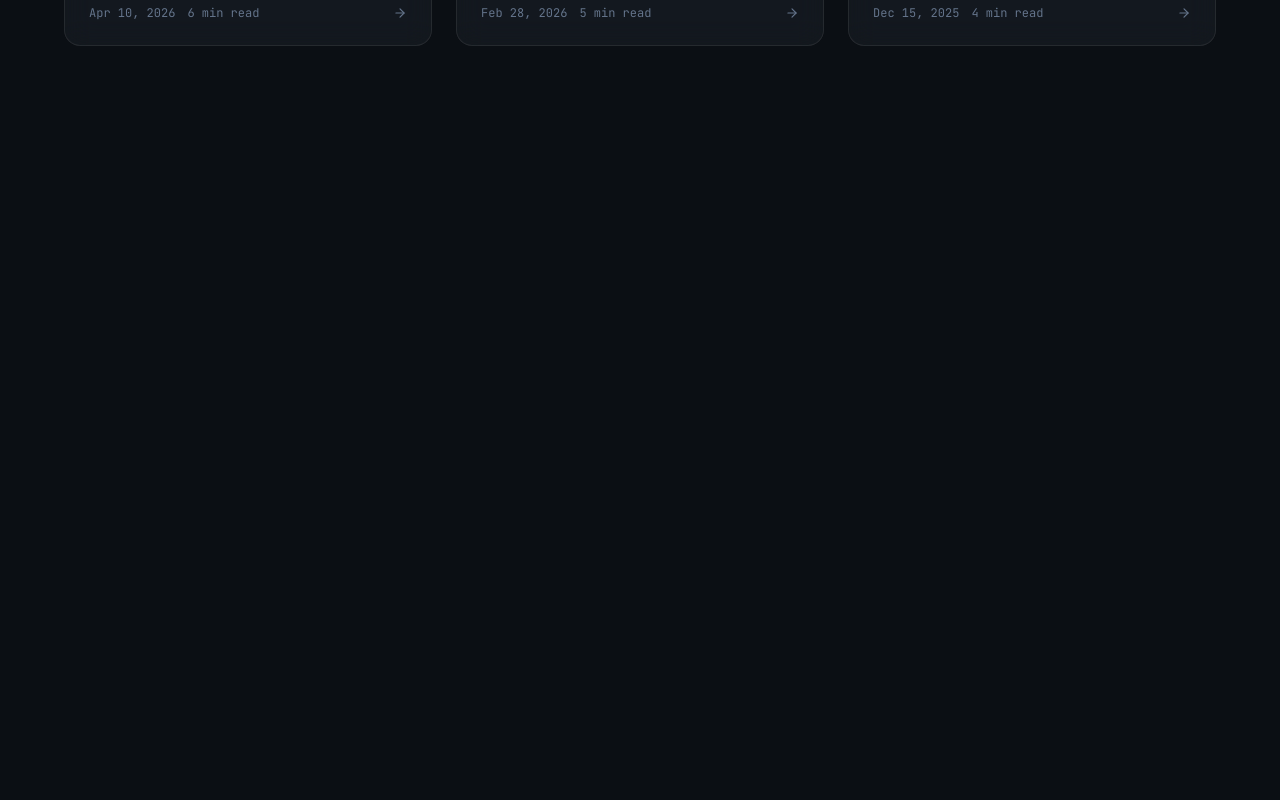
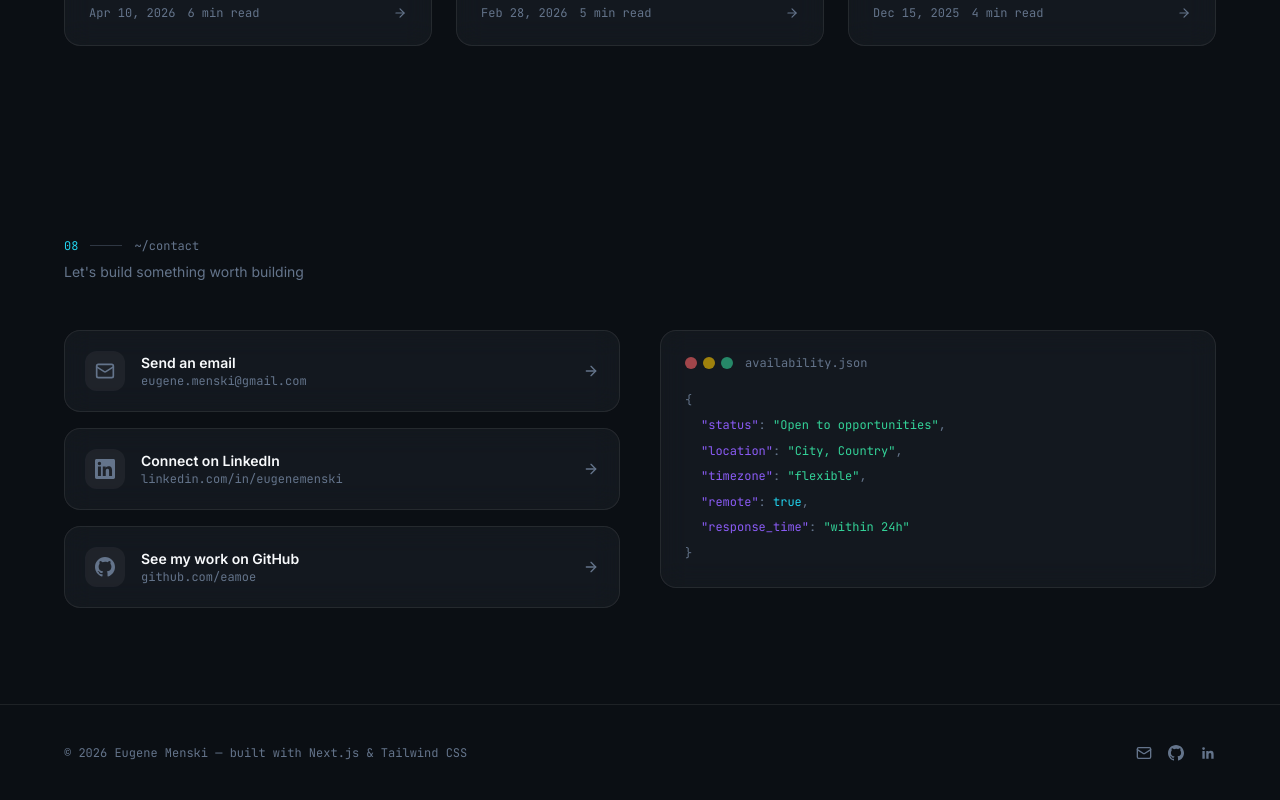
Before and after one commit to eamoe/digital-cv, a Next.js app: page /digital-cv/ in a window 1280 px wide. Shown: the part 5676-6476 px from the top of the page. Built offline with nearby package versions, Linux system fonts and the light colour scheme.

Commit message:
feat: add Contact section and Footer.
Contact: three CTA links (email, LinkedIn, GitHub) with animated entrance, plus a terminal-style availability.json panel.
Footer: copyright, social icon links.
Completes the single-page layout.

```diff
--- a/src/app/page.tsx
+++ b/src/app/page.tsx
@@ -7,6 +7,8 @@ import Process   from '@/components/portfolio/Process'
 import Projects  from '@/components/portfolio/Projects'
 import Vision    from '@/components/portfolio/Vision'
 import Notes     from '@/components/portfolio/Notes'
+import Contact   from '@/components/portfolio/Contact'
+import Footer    from '@/components/portfolio/Footer'
 
 export default function Home() {
   return (
@@ -21,8 +23,9 @@ export default function Home() {
         <Projects />
         <Vision />
         <Notes />
-        <section id="contact"    className="min-h-screen" />
+        <Contact />
       </main>
+      <Footer />
     </>
   )
 }
--- /dev/null
+++ b/src/components/portfolio/Contact.tsx
@@ -0,0 +1,115 @@
+'use client'
+
+import { motion } from 'framer-motion'
+import { Mail, ArrowRight } from 'lucide-react'
+import SectionLabel from './SectionLabel'
+import profile from '@/data/profile.json'
+
+function GithubIcon({ className }: { className?: string }) {
+  return (
+    <svg className={className} viewBox="0 0 24 24" fill="currentColor" aria-hidden="true">
+      <path d="M12 0C5.37 0 0 5.37 0 12c0 5.3 3.44 9.8 8.21 11.39.6.11.82-.26.82-.58v-2.23c-3.34.73-4.03-1.42-4.03-1.42-.55-1.39-1.34-1.76-1.34-1.76-1.09-.74.08-.73.08-.73 1.2.08 1.84 1.24 1.84 1.24 1.07 1.83 2.81 1.3 3.49 1 .11-.78.42-1.31.76-1.61-2.67-.3-5.47-1.33-5.47-5.93 0-1.31.47-2.38 1.24-3.22-.12-.3-.54-1.52.12-3.18 0 0 1.01-.32 3.3 1.23a11.5 11.5 0 0 1 3-.4c1.02 0 2.04.13 3 .4 2.28-1.55 3.29-1.23 3.29-1.23.66 1.66.24 2.88.12 3.18.77.84 1.24 1.91 1.24 3.22 0 4.61-2.81 5.63-5.48 5.92.43.37.82 1.1.82 2.22v3.29c0 .32.19.69.8.58C20.56 21.8 24 17.3 24 12c0-6.63-5.37-12-12-12z" />
+    </svg>
+  )
+}
+
+function LinkedinIcon({ className }: { className?: string }) {
+  return (
+    <svg className={className} viewBox="0 0 24 24" fill="currentColor" aria-hidden="true">
+      <path d="M20.45 20.45h-3.55v-5.57c0-1.33-.03-3.04-1.85-3.04-1.85 0-2.14 1.45-2.14 2.94v5.67H9.36V9h3.41v1.56h.05c.47-.9 1.63-1.85 3.36-1.85 3.6 0 4.26 2.37 4.26 5.45v6.29zM5.34 7.43a2.06 2.06 0 1 1 0-4.12 2.06 2.06 0 0 1 0 4.12zM7.12 20.45H3.56V9h3.56v11.45zM22.22 0H1.77C.79 0 0 .77 0 1.73v20.54C0 23.23.79 24 1.77 24h20.45C23.2 24 24 23.23 24 22.27V1.73C24 .77 23.2 0 22.22 0z" />
+    </svg>
+  )
+}
+
+const CTАС = [
+  {
+    label: 'Send an email',
+    sub:   profile.email,
+    href:  `mailto:${profile.email}`,
+    icon:  Mail,
+    accent: 'border-primary/30 hover:border-primary/60 hover:ring-glow-cyan',
+  },
+  {
+    label: 'Connect on LinkedIn',
+    sub:   'linkedin.com/in/eugenemenski',
+    href:  profile.social.linkedin,
+    icon:  LinkedinIcon,
+    accent: 'border-accent/30 hover:border-accent/60 hover:ring-glow-violet',
+  },
+  {
+    label: 'See my work on GitHub',
+    sub:   'github.com/eamoe',
+    href:  profile.social.github,
+    icon:  GithubIcon,
+    accent: 'border-white/10 hover:border-white/30',
+  },
+]
+
+export default function Contact() {
+  return (
+    <section id="contact" className="py-24 px-6">
+      <div className="max-w-6xl mx-auto">
+        <SectionLabel index="08" path="~/contact" kicker="Let's build something worth building" />
+
+        <div className="grid lg:grid-cols-2 gap-10 items-start">
+
+          {/* CTA links */}
+          <div className="flex flex-col gap-4">
+            {CTАС.map(({ label, sub, href, icon: Icon, accent }, i) => (
+              <motion.a
+                key={href}
+                href={href}
+                target={href.startsWith('mailto') ? undefined : '_blank'}
+                rel="noopener noreferrer"
+                initial={{ opacity: 0, x: -24 }}
+                whileInView={{ opacity: 1, x: 0 }}
+                viewport={{ once: true, margin: '-60px' }}
+                transition={{ duration: 0.45, delay: i * 0.1, ease: 'easeOut' }}
+                className={`glass rounded-2xl p-5 flex items-center gap-4 border group transition-all duration-300 ${accent}`}
+              >
+                <div className="w-10 h-10 rounded-xl bg-white/5 flex items-center justify-center shrink-0">
+                  <Icon className="w-5 h-5 text-muted group-hover:text-foreground transition-colors duration-200" />
+                </div>
+                <div className="flex flex-col flex-1 min-w-0">
+                  <span className="text-sm font-semibold text-foreground">{label}</span>
+                  <span className="text-xs font-mono text-muted truncate">{sub}</span>
+                </div>
+                <ArrowRight className="w-4 h-4 text-muted group-hover:text-foreground group-hover:translate-x-1 transition-all duration-200 shrink-0" />
+              </motion.a>
+            ))}
+          </div>
+
+          {/* Availability panel */}
+          <motion.div
+            initial={{ opacity: 0, x: 24 }}
+            whileInView={{ opacity: 1, x: 0 }}
+            viewport={{ once: true, margin: '-60px' }}
+            transition={{ duration: 0.5, ease: 'easeOut' }}
+            className="glass rounded-2xl p-6 font-mono text-sm"
+          >
+            <div className="flex items-center gap-2 mb-5">
+              <div className="flex gap-1.5">
+                <span className="w-3 h-3 rounded-full bg-red-400/60" />
+                <span className="w-3 h-3 rounded-full bg-yellow-400/60" />
+                <span className="w-3 h-3 rounded-full bg-emerald/60" />
+              </div>
+              <span className="text-muted text-xs ml-1">availability.json</span>
+            </div>
+            <div className="space-y-1.5 text-xs leading-relaxed">
+              <p className="text-muted">{'{'}</p>
+              <div className="pl-4 space-y-1.5">
+                <p><span className="text-accent">&quot;status&quot;</span><span className="text-muted">: </span><span className="text-emerald">&quot;{profile.availability}&quot;</span><span className="text-muted">,</span></p>
+                <p><span className="text-accent">&quot;location&quot;</span><span className="text-muted">: </span><span className="text-emerald">&quot;{profile.location}&quot;</span><span className="text-muted">,</span></p>
+                <p><span className="text-accent">&quot;timezone&quot;</span><span className="text-muted">: </span><span className="text-emerald">&quot;flexible&quot;</span><span className="text-muted">,</span></p>
+                <p><span className="text-accent">&quot;remote&quot;</span><span className="text-muted">: </span><span className="text-primary">true</span><span className="text-muted">,</span></p>
+                <p><span className="text-accent">&quot;response_time&quot;</span><span className="text-muted">: </span><span className="text-emerald">&quot;within 24h&quot;</span></p>
+              </div>
+              <p className="text-muted">{'}'}</p>
+            </div>
+          </motion.div>
+
+        </div>
+      </div>
+    </section>
+  )
+}
--- /dev/null
+++ b/src/components/portfolio/Footer.tsx
@@ -0,0 +1,55 @@
+import { Mail } from 'lucide-react'
+import profile from '@/data/profile.json'
+
+function GithubIcon({ className }: { className?: string }) {
+  return (
+    <svg className={className} viewBox="0 0 24 24" fill="currentColor" aria-hidden="true">
+      <path d="M12 0C5.37 0 0 5.37 0 12c0 5.3 3.44 9.8 8.21 11.39.6.11.82-.26.82-.58v-2.23c-3.34.73-4.03-1.42-4.03-1.42-.55-1.39-1.34-1.76-1.34-1.76-1.09-.74.08-.73.08-.73 1.2.08 1.84 1.24 1.84 1.24 1.07 1.83 2.81 1.3 3.49 1 .11-.78.42-1.31.76-1.61-2.67-.3-5.47-1.33-5.47-5.93 0-1.31.47-2.38 1.24-3.22-.12-.3-.54-1.52.12-3.18 0 0 1.01-.32 3.3 1.23a11.5 11.5 0 0 1 3-.4c1.02 0 2.04.13 3 .4 2.28-1.55 3.29-1.23 3.29-1.23.66 1.66.24 2.88.12 3.18.77.84 1.24 1.91 1.24 3.22 0 4.61-2.81 5.63-5.48 5.92.43.37.82 1.1.82 2.22v3.29c0 .32.19.69.8.58C20.56 21.8 24 17.3 24 12c0-6.63-5.37-12-12-12z" />
+    </svg>
+  )
+}
+
+function LinkedinIcon({ className }: { className?: string }) {
+  return (
+    <svg className={className} viewBox="0 0 24 24" fill="currentColor" aria-hidden="true">
+      <path d="M20.45 20.45h-3.55v-5.57c0-1.33-.03-3.04-1.85-3.04-1.85 0-2.14 1.45-2.14 2.94v5.67H9.36V9h3.41v1.56h.05c.47-.9 1.63-1.85 3.36-1.85 3.6 0 4.26 2.37 4.26 5.45v6.29zM5.34 7.43a2.06 2.06 0 1 1 0-4.12 2.06 2.06 0 0 1 0 4.12zM7.12 20.45H3.56V9h3.56v11.45zM22.22 0H1.77C.79 0 0 .77v20.54C0 23.23.79 24 1.77 24h20.45C23.2 24 24 23.23 24 22.27V1.73C24 .77 23.2 0 22.22 0z" />
+    </svg>
+  )
+}
+
+const SOCIAL = [
+  { href: `mailto:${profile.email}`,  icon: Mail,         label: 'Email'    },
+  { href: profile.social.github,      icon: GithubIcon,   label: 'GitHub'   },
+  { href: profile.social.linkedin,    icon: LinkedinIcon, label: 'LinkedIn' },
+]
+
+export default function Footer() {
+  const year = new Date().getFullYear()
+
+  return (
+    <footer className="border-t border-white/8 py-10 px-6">
+      <div className="max-w-6xl mx-auto flex flex-col sm:flex-row items-center justify-between gap-4">
+
+        <p className="text-xs font-mono text-muted">
+          © {year} {profile.name} — built with Next.js &amp; Tailwind CSS
+        </p>
+
+        <div className="flex items-center gap-4">
+          {SOCIAL.map(({ href, icon: Icon, label }) => (
+            <a
+              key={href}
+              href={href}
+              target={href.startsWith('mailto') ? undefined : '_blank'}
+              rel="noopener noreferrer"
+              aria-label={label}
+              className="text-muted hover:text-foreground transition-colors duration-200"
+            >
+              <Icon className="w-4 h-4" />
+            </a>
+          ))}
+        </div>
+
+      </div>
+    </footer>
+  )
+}
```
